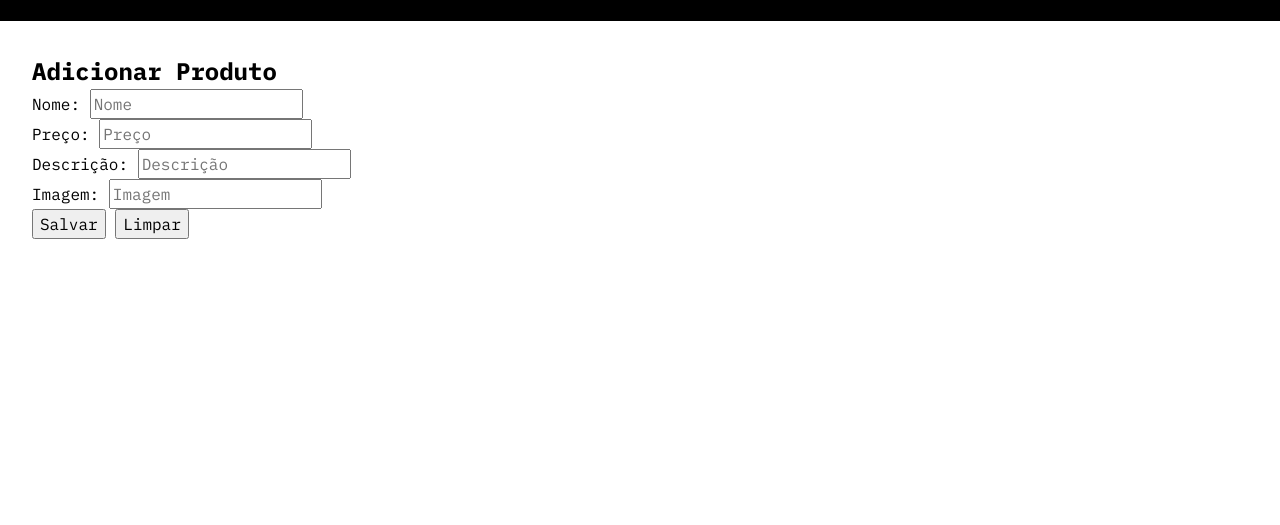
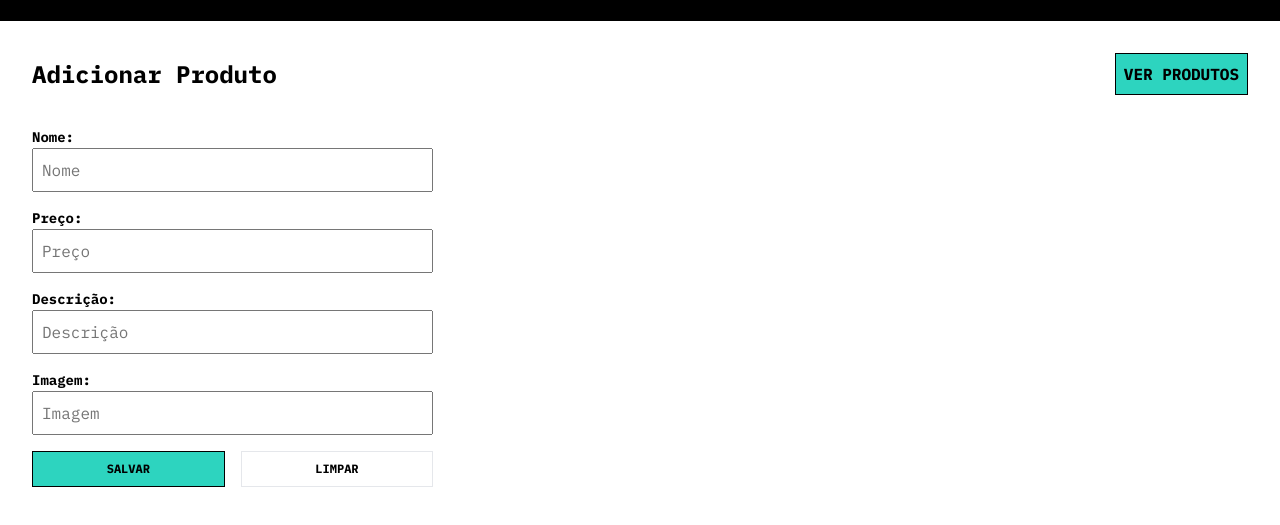
Before and after one commit to AlissonSilva07/challenge-alurageek, a website: page pages/adicionarProduto/adicionar.html in a window 1280 px wide. Shown: the part 59-584 px from the top of the page. Drawn offline with Linux system fonts and the light colour scheme.

Commit message:
style: estilização do formulário de postagem de produto

```diff
--- a/pages/adicionarProduto/adicionar.html
+++ b/pages/adicionarProduto/adicionar.html
@@ -24,10 +24,13 @@
 
     <!-- Form -->
     <main class="app-main">
-        <section class="app-main__form">
-            <form data-form>
-                <h2>Adicionar Produto</h2>
+        <div class="app-main__header">
+            <h2 class="app-main__header__title">Adicionar Produto</h2>
+            <a href="../../index.html" class="app-main__header__produtos-btn">VER PRODUTOS</a>
+        </div>
 
+        <section class="app-main__form-area">
+            <form class="app-main__form-area__form" data-form>
                 <div class="app-main__form__field">
                     <label for="" class="app-main__form__field__label">Nome:</label>
                     <input type="text" class="app-main__form__field__input" placeholder="Nome" data-titulo>
@@ -49,8 +52,8 @@
                 </div>
 
                 <div class="app-main__form__buttons">
-                    <button type="submit" class="app-main__form__buttons__save">Salvar</button>
-                    <button id="btn-limpar" class="app-main__form__buttons__clear">Limpar</button>
+                    <button type="submit" class="app-main__form__buttons__save">SALVAR</button>
+                    <button id="btn-limpar" class="app-main__form__buttons__clear">LIMPAR</button>
                 </div>
 
             </form>
--- a/styles/adicionar.css
+++ b/styles/adicionar.css
@@ -87,9 +87,58 @@ p, h1, h2, h3, h4, h5, h6 {
     justify-content: space-between;
 }
 
-.app-main__header__cadastrar-btn {
+.app-main__header__produtos-btn {
     background-color: var(--primary-cyan);
     border: 1px solid var(--main-black);
     font-weight: bold;
     padding: 0.5rem;
 }
+
+/* Form */
+
+.app-main__form-area__form {
+    width: 33%;
+    display: flex;
+    flex-direction: column;
+    gap: 16px;
+}
+
+.app-main__form__field {
+    display: flex;
+    flex-direction: column;
+}
+
+.app-main__form__field__label {
+    font-size: 14px;
+    font-weight: bold;
+}
+
+.app-main__form__field__input {
+    padding: 0.5rem;
+}
+
+.app-main__form__buttons {
+    width: 100%;
+    display: flex;
+    align-items: center;
+    justify-content: space-between;
+    gap: 16px;
+}
+
+.app-main__form__buttons__save {
+    width: 100%;
+    padding: 0.5rem;
+    background-color: var(--primary-cyan);
+    border: 1px solid var(--main-black);
+    font-size: 12px;
+    font-weight: bold;
+}
+
+.app-main__form__buttons__clear {
+    width: 100%;
+    padding: 0.5rem;
+    background-color: var(--main-white);
+    border: 1px solid var(--gray-borders);
+    font-size: 12px;
+    font-weight: bold;
+}
```
Also changed, not shown: db/db.json (+7 -0 lines).
